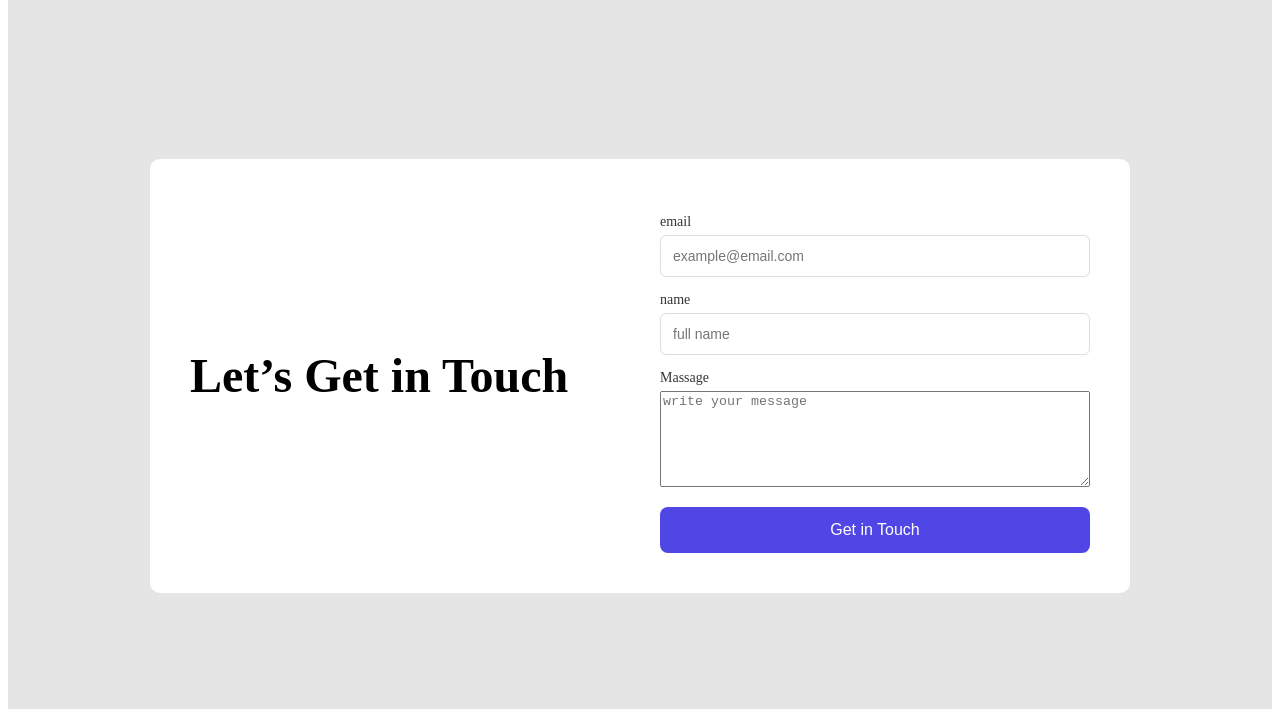
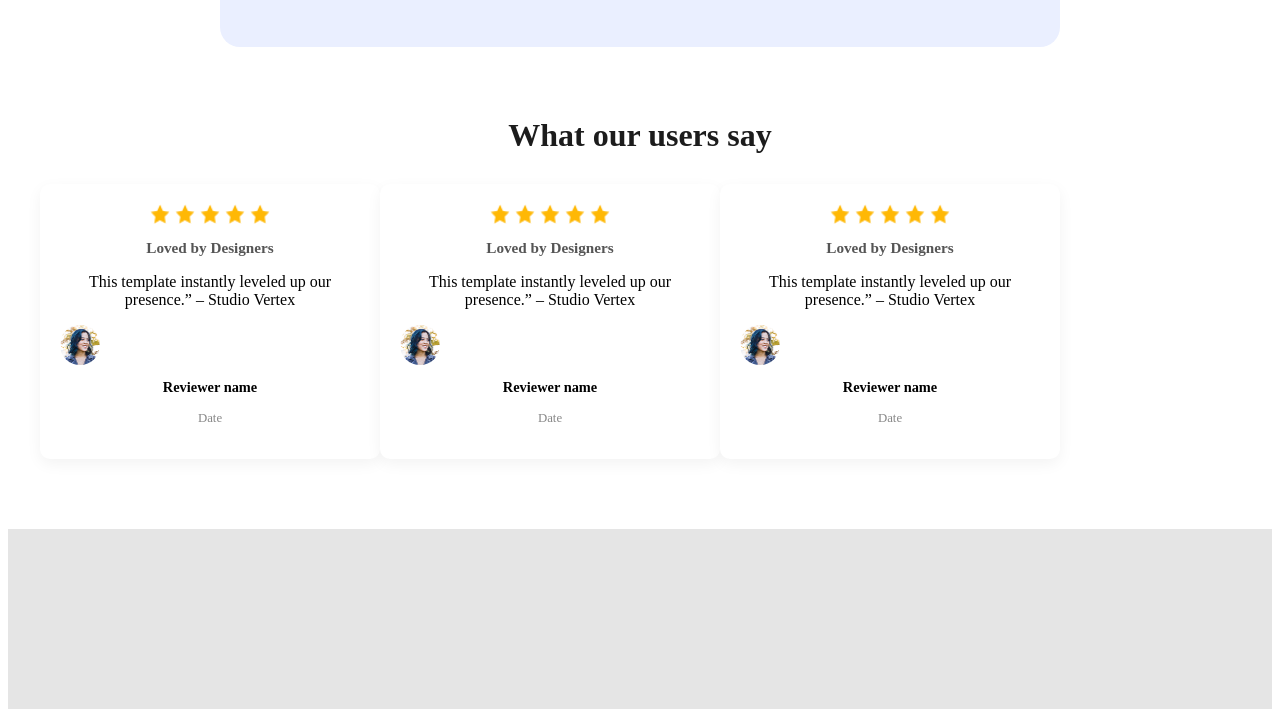
Before and after one commit to tasriful27/first-assignment, a plain HTML site: page index.html in a window 1280 px wide. Shown: the part 1180-1889 px from the top of the page. Drawn offline with nearby package versions, Linux system fonts and the light colour scheme.

Commit message:
added a review section

```diff
--- a/index.html
+++ b/index.html
@@ -11,6 +11,7 @@
 </head>
 <body>
     <header>
+        <!-- header section -->
         <nav class="nav">
         <div class="MAIN">
         <div class="LOGO">LOGO</div>
@@ -51,7 +52,96 @@
             </div>
             </div>
          </section>
+
+         <!-- Review section -->
+
+         <section class="review-section">
+            <h2 class="say">What our users say</h2>
+
+
+            <div class="flex">
+
+            <div class="review-cards">
+                <div class="card">
+                    <div class="stars">
+                        <img src="/first-assignment/Assets/icon-star.png" alt="star" class="star-img">
+                         <img src="/first-assignment/Assets/icon-star.png" alt="star" class="star-img">
+                          <img src="/first-assignment/Assets/icon-star.png" alt="star" class="star-img">
+                           <img src="/first-assignment/Assets/icon-star.png" alt="star" class="star-img">
+                            <img src="/first-assignment/Assets/icon-star.png" alt="star" class="star-img">
+                    </div>
+                         <h3>Loved by Designers</h3>
+                         <p>This template instantly leveled up our presence.” – Studio Vertex</p>
+                         <div class="reviewer">
+                          <img src="/first-assignment/Assets/avatar.png" alt="Reviewer photo">
+                         </div>
+                         <div>
+                         <p class="name">Reviewer name</p>
+                         <p class="date">Date</p>
+                         </div>
+                </div>
+            </div>
+
+            <!-- Review Section2 -->
+
+            <div class="review-cards">
+                <div class="card">
+                    <div class="stars">
+                        <img src="/first-assignment/Assets/icon-star.png" alt="star" class="star-img">
+                         <img src="/first-assignment/Assets/icon-star.png" alt="star" class="star-img">
+                          <img src="/first-assignment/Assets/icon-star.png" alt="star" class="star-img">
+                           <img src="/first-assignment/Assets/icon-star.png" alt="star" class="star-img">
+                            <img src="/first-assignment/Assets/icon-star.png" alt="star" class="star-img">
+                    </div>
+                         <h3>Loved by Designers</h3>
+                         <p>This template instantly leveled up our presence.” – Studio Vertex</p>
+                         <div class="reviewer">
+                          <img src="/first-assignment/Assets/avatar.png" alt="Reviewer photo">
+                         </div>
+                         <div>
+                         <p class="name">Reviewer name</p>
+                         <p class="date">Date</p>
+                         </div>
+                </div>
+            </div>
+
+            <!-- Review Section 3 -->
+
+            <div class="review-cards">
+                <div class="card">
+                    <div class="stars">
+                        <img src="/first-assignment/Assets/icon-star.png" alt="star" class="star-img">
+                         <img src="/first-assignment/Assets/icon-star.png" alt="star" class="star-img">
+                          <img src="/first-assignment/Assets/icon-star.png" alt="star" class="star-img">
+                           <img src="/first-assignment/Assets/icon-star.png" alt="star" class="star-img">
+                            <img src="/first-assignment/Assets/icon-star.png" alt="star" class="star-img">
+                    </div>
+                         <h3>Loved by Designers</h3>
+                         <p>This template instantly leveled up our presence.” – Studio Vertex</p>
+                         <div class="reviewer">
+                          <img src="/first-assignment/Assets/avatar.png" alt="Reviewer photo">
+                         </div>
+                         <div>
+                         <p class="name">Reviewer name</p>
+                         <p class="date">Date</p>
+                         </div>
+                </div>
+            </div>
+
+
+            </div>
+
+         </section>
+
+
+
+
+
+
+
             </main>
+
+
 
     <!-- Form section -->
      <main class="main">
--- a/styles/styles.css
+++ b/styles/styles.css
@@ -1,20 +1,31 @@
+/* header section */
+
 .nav{
     background-image: url('/first-assignment/Assets/Hero-bg.png');
     background-size: contain;
+    max-width:1500px;
+    margin: auto;
+    background-size: cover;
+    height: 50vh;
+    color: #1a1a1a;
+    display: flex;
+    flex-direction: column;
+    justify-content: space-between;
+    padding: 40px;
 }
-
-
-
 
 .MAIN{
     display: flex;
     justify-content: space-between;
     align-items: center;
+    margin:80px,0px,80px,0px;
+    padding: 15px;
 }
 .LOGO{
-    font-weight: 700;
+    font-weight: 800;
     font-size: 20px;
     color: #4a3eff;
+    padding: 50px;
 }
 .BTN-PRIMARY{
     background-color: #4a3eff;
@@ -31,6 +42,7 @@
 .main-content{
     text-align: center;
     margin-top: 80px;
+    margin-bottom: 50px;
 }
 .main-content{
     font-size: 36px;
@@ -96,7 +108,6 @@ margin-bottom: 10px;
 
 
 
-
 /* Stats Section */
 .stats-section{
     background-color: #eaefff;
@@ -126,6 +137,105 @@ margin-bottom: 10px;
     font-size: 14px;
     color: #555;
 }
+
+/* Review section */
+
+.say{
+   font-size: 2em;
+   margin-top: 0px;
+   margin-bottom: 30px;
+   color: #1c1c1c;
+   text-align: center;
+
+
+}
+
+
+
+/* .review-section{
+   text-align: justify;
+} */
+.flex{
+    display: flex;
+    text-align: justify;
+
+
+}
+.flex{
+    text-align: center;
+
+}
+
+.review-card{
+    display: flex;
+}
+
+.review-section{
+    max-width: 1200px;
+    margin: 50px auto;
+    text-align: center;
+    padding: 20px;
+}
+
+.card{
+    background: white;
+    border-radius: 10px;
+    padding: 20px;
+    width: 300px;
+    box-shadow: 0 5px 15px rgba(0,0,0,0.05);
+    transition: transform 0.2s ease-in-out;
+}
+
+.card:hover{
+    transform: translateY(-5px);
+}
+
+.stars{
+    display: flex;
+    gap: 5px;
+    margin-bottom: 10px;
+    justify-content: center;
+}
+.star-img{
+    width: 20px;
+    height: 20px;
+}
+.card h3{
+    font-size: 0.95em;
+    color: #555;
+
+}
+
+.reviewer{
+    display: flex;
+    align-items: center;
+    margin-top: 15px;
+    gap: 10px;
+}
+.reviewer img{
+    border-radius: 50%;
+    width: 40px;
+    height: 40px;
+}
+.name{
+    font-weight: bold;
+    font-size: 0.9em;
+}
+
+.date{
+    font-size: 0.8em;
+    color: #888;
+}
+
+
+
+
+
+
+
+
+
+
 
 /* Form section */
 .contract-container{
```
Also changed, not shown: 1 other file.
